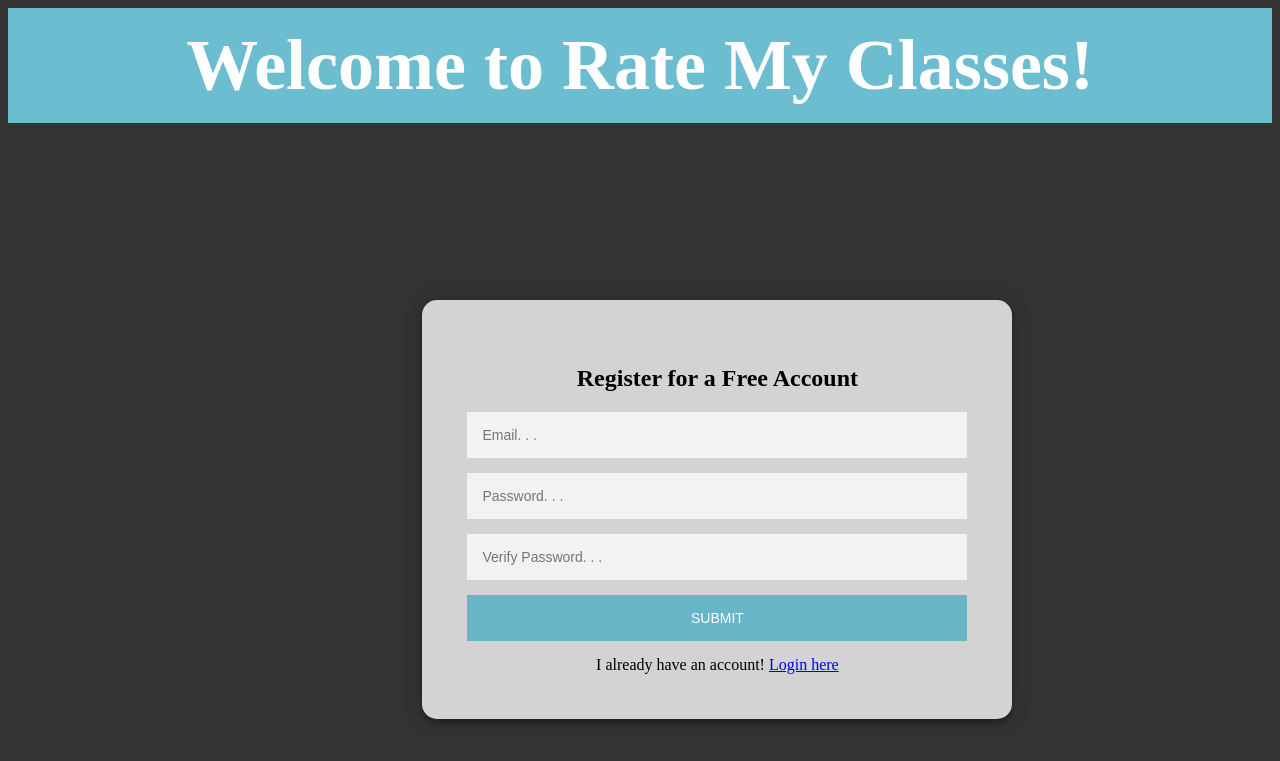
After one commit to xlab-classes/cse442-spring2022-team-the-howdies, a Django app: template ratemyclass/register/templates/register/oldregister.html in a window 1280 px wide. The commit adds this page. Shown: the top 761 px of the page. Run offline with Django 4.2, Linux system fonts and the light colour scheme; the template is opened without the code that fills it, so the values that code supplies are empty.

Commit message:
#10 added new register front end

```diff
--- /dev/null
+++ b/ratemyclass/register/templates/register/oldregister.html
@@ -0,0 +1,101 @@
+<!DOCTYPE html>
+<html>
+    <head>
+        <title>
+            Register
+        </title>
+        <style type="text/css">
+            body{
+                background: #333333
+            }
+
+            .form {
+                position: absolute;
+                background: lightgray;
+                border-radius: 15px;
+                top: 300px;
+                left: 33%;
+                z-index: 1;
+                max-width: 500px;
+                width: 50%;
+                margin: auto;
+                padding: 45px;
+                text-align: center;
+                box-shadow: 0 0 20px 0 rgba(0,0,0,0.2), 0 5px 5px 0 rgba(0,0,0,0.24);
+            }
+
+            .form input {
+                outline: 0;
+                background: #f2f2f2;
+                color: #000000;
+                width: 100%;
+                border: 0;
+                margin: 0 0 15px;
+                padding: 15px;
+                box-sizing: border-box;
+                font-size: 14px;
+            }
+
+            .form button {
+                text-transform: uppercase;
+                outline: 0;
+                background: #67b5c7;
+                width: 100%;
+                border: 0;
+                padding: 15px;
+                color: #FFFFFF;
+                font-size: 14px;
+                -webkit-transition: all 0.3 ease;
+                transition: all 0.3 ease;
+                cursor: pointer;
+            }
+
+            .form button:hover,.form button:active,.form button:focus {
+                background: #43A047;
+            }
+
+            .form .message {
+                font-family: Spartan;
+                margin: 15px 0 0;
+                color: #000000;
+                font-size: 16px;
+            }
+
+            .form .registerInputs {
+                display: none;
+            }
+
+            .banner {
+                margin-top: 0px;
+                padding-top: 0px;
+                background: #6CBDCF;
+                padding: 16px;
+
+                align-items: center;
+
+                font-style: normal;
+                font-weight: bold;
+                font-size: 72px;
+                color: #FFFFFF;
+                text-align: center;
+            }
+        </style>
+    </head>
+    <body>
+        <div class="banner">
+            Welcome to Rate My Classes!
+        </div>
+        <div class="form">
+            <form name="registerInputs">
+                <h2>
+                    Register for a Free Account
+                </h2>
+                <input type="email" name="email" placeholder="Email. . .">
+                <input type="password" name="password" placeholder="Password. . .">
+                <input type="password" name="verifyPassword" placeholder="Verify Password. . .">
+                <button>submit</button>
+                <p class="message">I already have an account! <a href="#">Login here</a></p>
+            </form>
+        </div>
+    </body>
+</html>
```
Also changed, not shown: ratemyclass/main/templates/main/base.html (added, +17 -0 lines), ratemyclass/ratemyclass/settings.py (+7 -1 lines), ratemyclass/register/templates/register/register.html (+10 -100 lines).
